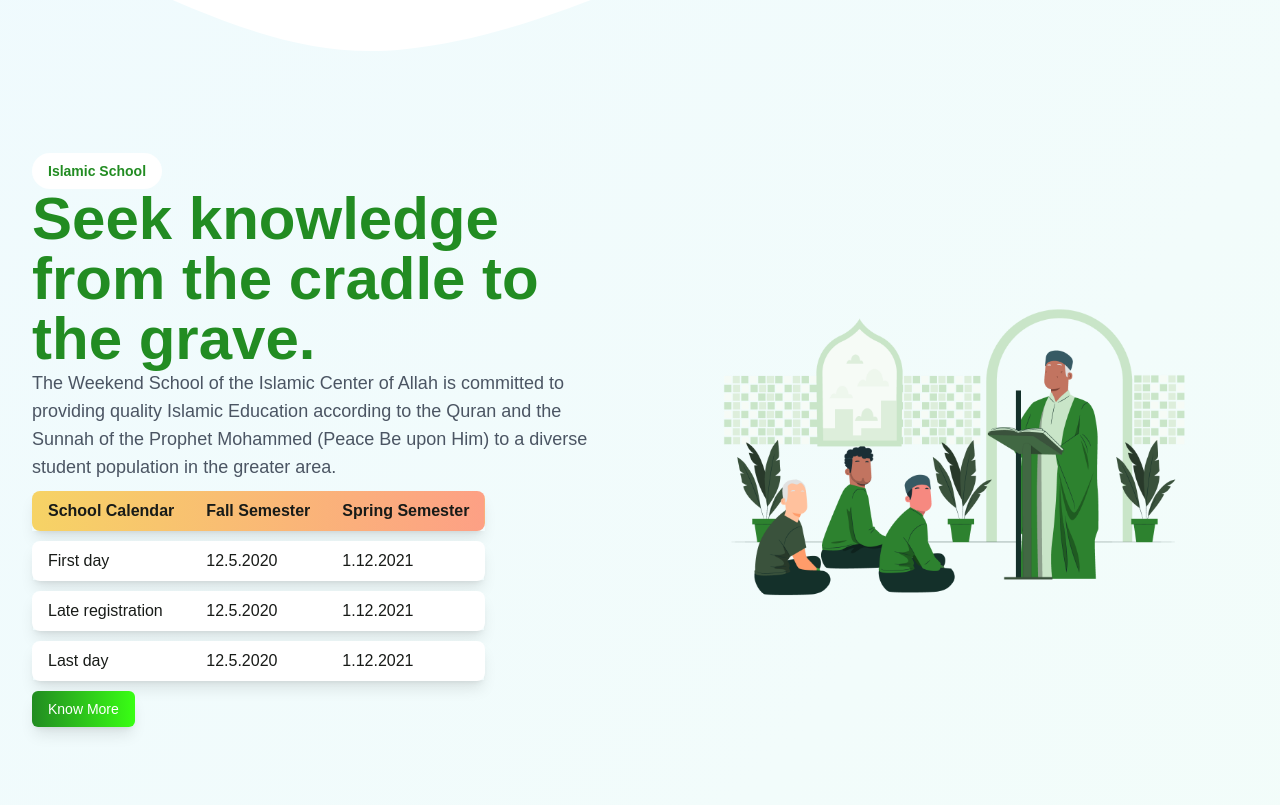
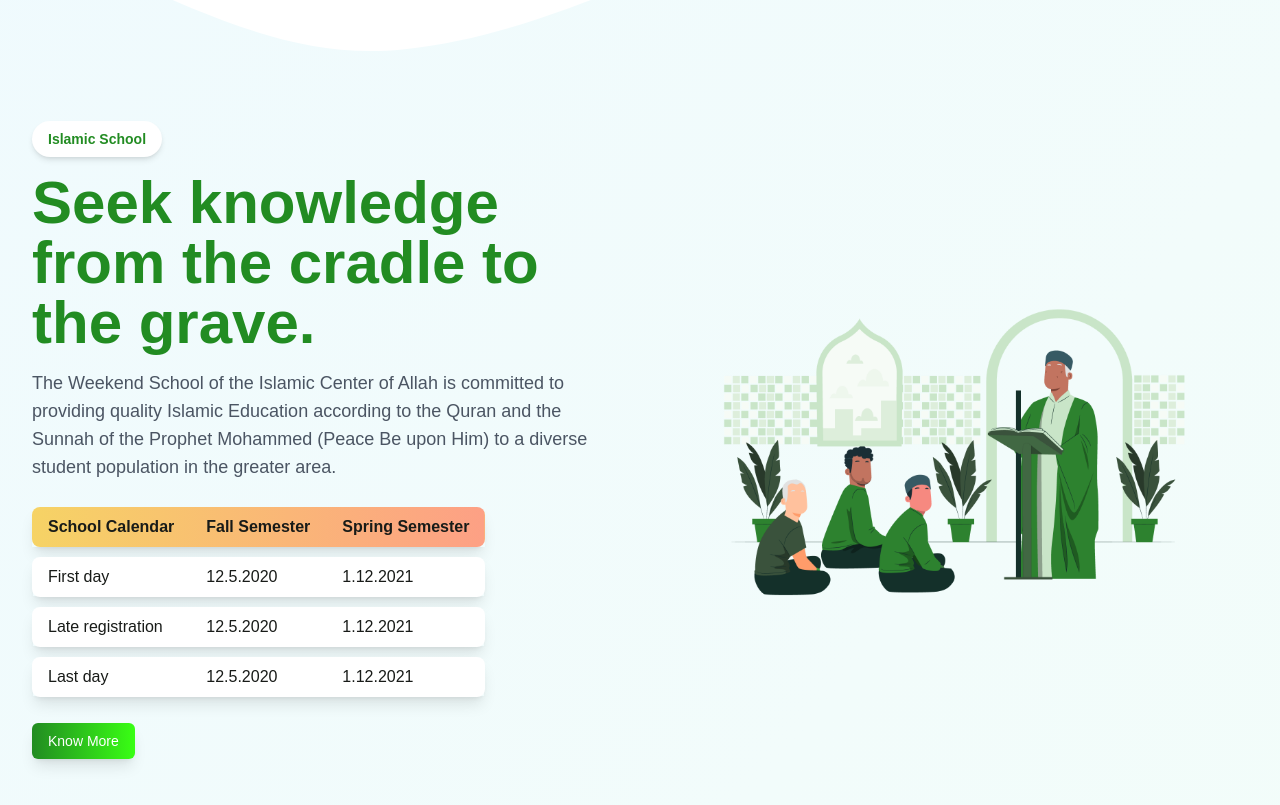
Before and after one commit to mdsabbiralmamon/noor-app, a Next.js app: page / in a window 1280 px wide. Shown: the part 2700-3505 px from the top of the page. Built offline with nearby package versions, Linux system fonts and the light colour scheme; a web font is replaced by a local one.

Commit message:
Refactor School component to update styling and add margin-bottom to text elements

```diff
--- a/src/components/home/School/School.tsx
+++ b/src/components/home/School/School.tsx
@@ -9,17 +9,17 @@ const School = () => {
             <div className='container px-8 py-24 mx-auto h-[1080px] flex flex-col-reverse md:flex-row items-center justify-between gap-12'>
                 {/* Text Section */}
                 <div className="flex-1">
-                    <span className="inline-block bg-white text-primary font-semibold py-2 px-4 rounded-full text-sm">
+                    <span className="inline-block bg-white text-primary font-semibold py-2 px-4 rounded-full text-sm mb-4 shadow-md bg-primary-foreground">
                         Islamic School
                     </span>
-                    <h1 className="text-4xl md:text-6xl font-bold text-primary leading-tight">
+                    <h1 className="text-4xl md:text-6xl font-bold text-primary leading-tight mb-4">
                         Seek knowledge from the cradle to the grave.
                     </h1>
-                    <p className="text-lg text-gray-600">
+                    <p className="text-lg text-gray-600 mb-4">
                         The Weekend School of the Islamic Center of Allah is committed to providing quality Islamic Education according to the Quran and the Sunnah of the Prophet Mohammed (Peace Be upon Him) to a diverse student population in the greater area.
                     </p>
                     {/* Academic Table Data */}
-                    <table className="table-auto border-separate" style={{ borderSpacing: '0 10px' }}>
+                    <table className="table-auto border-separate mb-4" style={{ borderSpacing: '0 10px' }}>
                         <thead>
                             <tr className='bg-gradient-to-r from-[#f6d365] to-[#fda085] shadow-lg'>
                                 <th className="md:px-4 py-2 rounded-l-lg">School Calendar</th>
```
